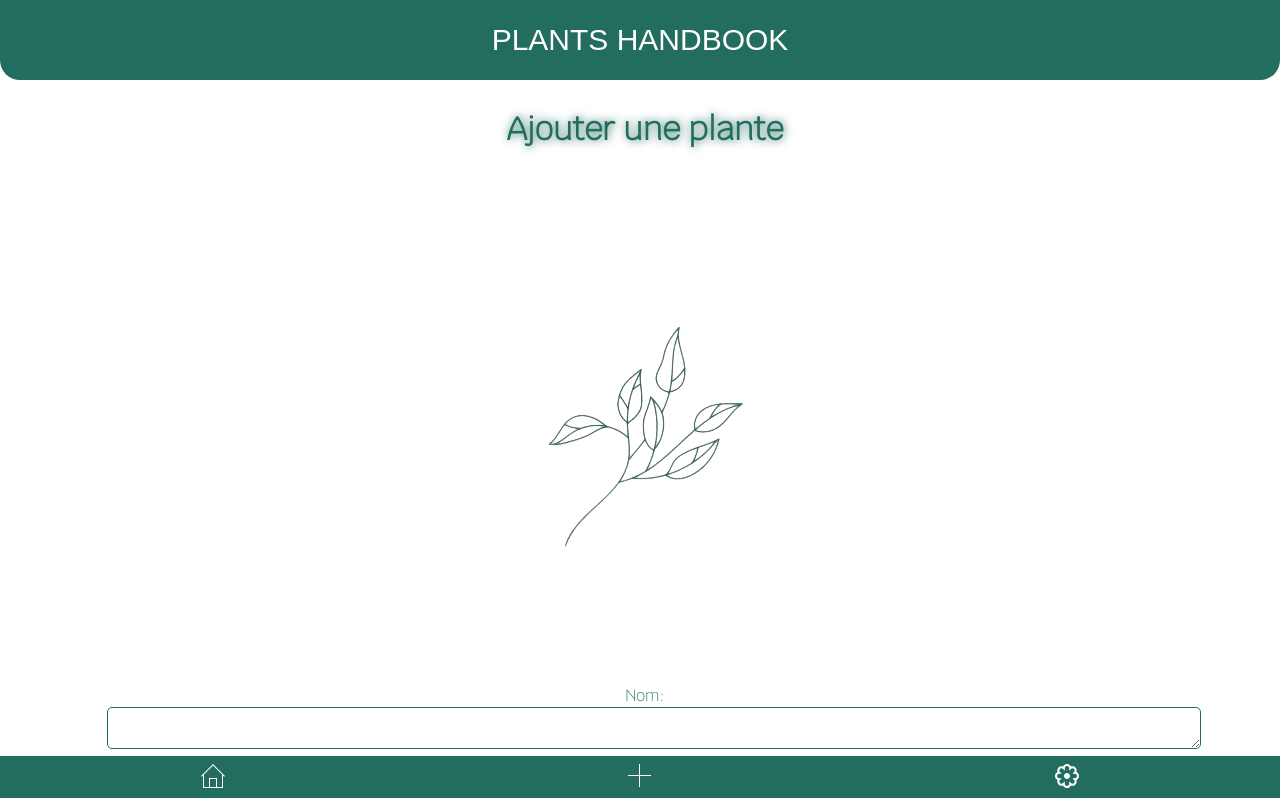
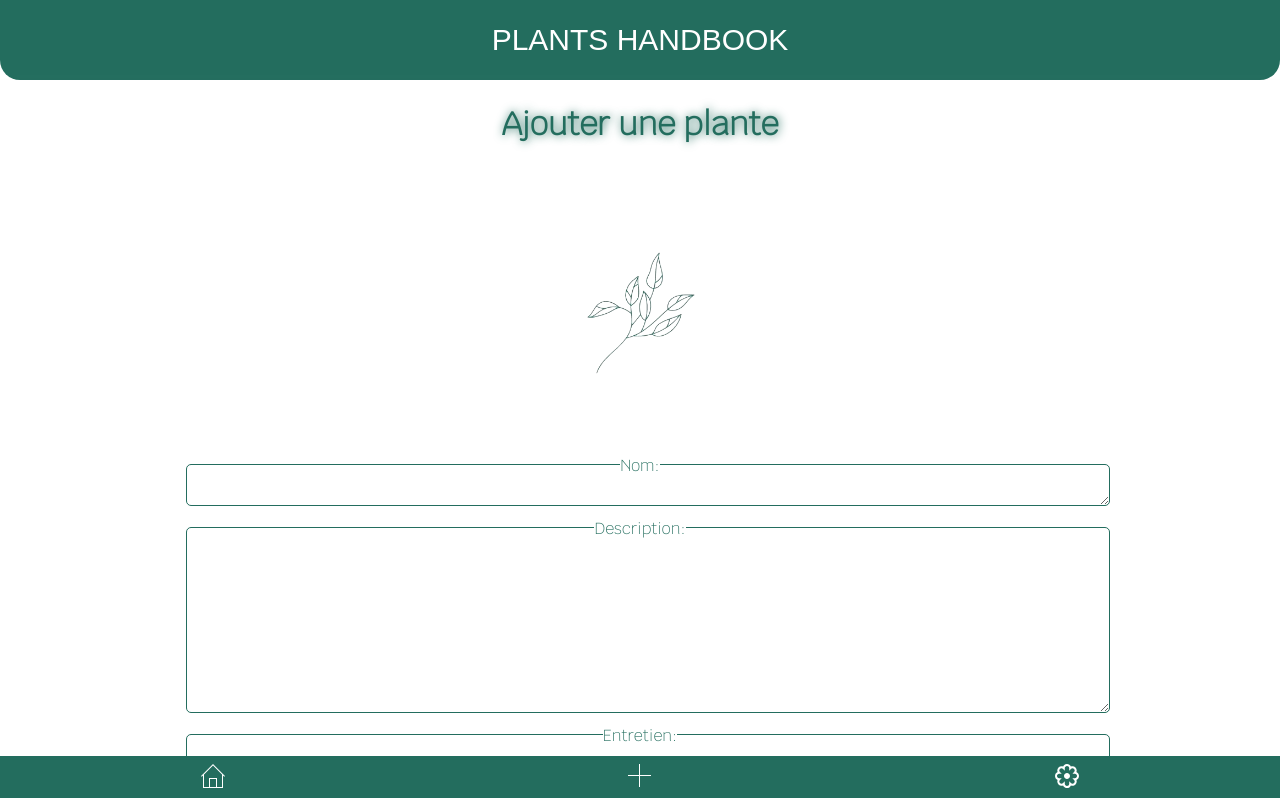
Before and after one commit to NinonMaraval/plants-handbook, a React (Create React App) app: page /add in a window 1280 px wide. Shown: the top 798 px of the page. Built offline with nearby package versions, Linux system fonts and the light colour scheme; no server answers.

Commit message:
css corrections

```diff
--- a/src/components/commons/LookForAPlant.css
+++ b/src/components/commons/LookForAPlant.css
@@ -4,4 +4,5 @@
   margin-bottom: 45px;
   height: 23px;
   border-color: #236d5e;
+  padding-left: 10px;
 }
--- a/src/components/views/Home.css
+++ b/src/components/views/Home.css
@@ -23,18 +23,26 @@
   font-size: 20px;
 }
 
+.home-pic {
+  width: 100%;
+  object-fit: contain;
+}
+
 .home-buttons {
   display: flex;
   flex-direction: column;
   align-items: center;
   margin-bottom: 70px;
   margin-top: 60px;
+}
+
+.home-buttons a {
   text-decoration: none;
 }
 
 .links {
   display: flex;
-  justify-content: space-between;
+  justify-content: center;
   color: white;
   font-size: 15px;
   text-align: center;
--- a/src/components/views/PlantForm.css
+++ b/src/components/views/PlantForm.css
@@ -14,7 +14,6 @@
   text-align: center;
   align-content: center;
   width: 100%;
-  padding: 5px;
   border: solid 1 px;
   box-shadow: 0 10px 10px rgb(134 134 134);
   margin: 0, auto;
@@ -22,9 +21,13 @@
   font-family: 'Krub';
 }
 
+.plantGlobal label {
+  padding-inline: 100px;
+}
+
 .flower {
-  max-width: 60%;
-  align-self: center;
+  height: 275px;
+  object-fit: contain;
 }
 
 .button {
@@ -40,6 +43,7 @@
   font-family: 'Krub';
   color: #236d5e;
   cursor: pointer;
+  padding-bottom: 100px;
 }
 .button:hover {
   transform: scale(1.1);
@@ -82,7 +86,14 @@
   border-radius: 5px;
   width: 85%;
   display: flex;
-  margin: 1%;
+  margin: 0 auto;
   font-size: 16px;
   margin-left: 8%;
+  outline: none;
 }
+
+@media screen and (max-width: 768px) {
+  .plantGlobal label {
+    padding-inline: unset;
+  }
+}
--- a/src/components/views/PlantItem.css
+++ b/src/components/views/PlantItem.css
@@ -29,6 +29,10 @@
   border-radius: 12px;
   margin-bottom: 10px;
   cursor: pointer;
+  border: none;
+  border: 1px solid #236d5e;
+  padding-inline: 8px;
+  padding-block: 4px;
 }
 
 .button-plantitem:hover {
--- a/src/components/views/PlantsList.css
+++ b/src/components/views/PlantsList.css
@@ -22,6 +22,7 @@
   background-color: #236d5e;
   padding-top: 30px;
   gap: 30px;
+  padding-bottom: 70px;
 }
 
 @media screen and (min-width: 768px) {
--- a/src/index.css
+++ b/src/index.css
@@ -5,4 +5,5 @@ body {
   padding: 0;
   font-family: 'Kurb', sans-serif;
   font-weight: 300;
+  overscroll-behavior: none;
 }
```
